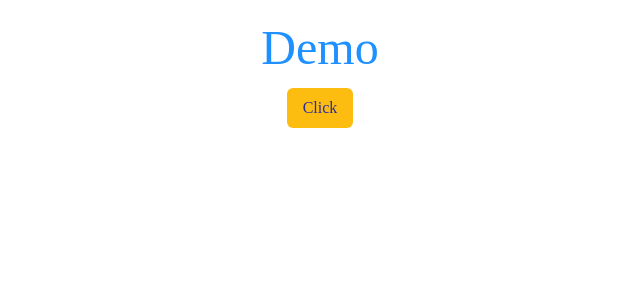
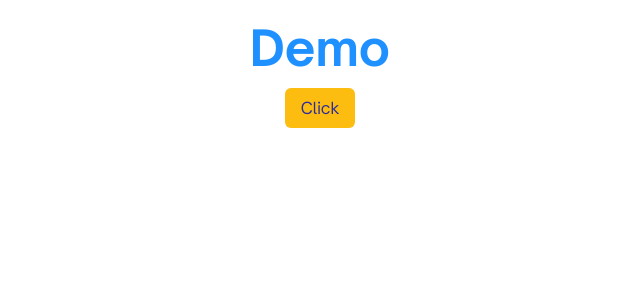
Before and after one commit to Himanshu-Dhawale/eonverse, a Next.js app: page / in a window 1280 px wide. Shown: the top 300 px of the page, without its empty margins (320-960 px from the left). Built offline with nearby package versions, Linux system fonts and the light colour scheme.

Commit message:
update: add font family

```diff
--- a/src/app/page.tsx
+++ b/src/app/page.tsx
@@ -1,7 +1,7 @@
 export default function Home() {
   return (
-    <div className="p-6 flex flex-col items-center justify-center gap-4">
-      <h1 className="text-primary text-5xl">Demo</h1>
+    <div className="p-6 flex flex-col items-center font-opensauce justify-center gap-4">
+      <h1 className="text-primary text-5xl font-bold">Demo</h1>
       <button className="bg-secondary text-accent-light py-2 rounded-md px-4 hover:bg-secondary-dark">
         Click
       </button>
```
